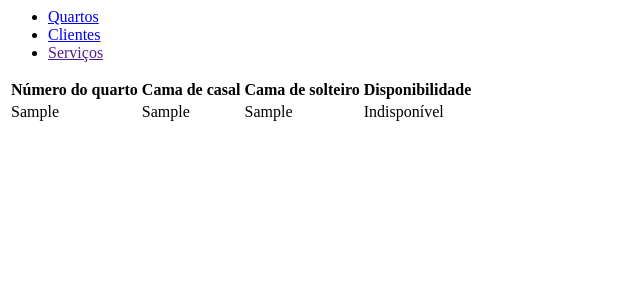
After one commit to rianvergara/Le-Galpon-Hotel, a PHP site: page /logado/quartos.php in a window 1280 px wide. The commit adds this page. Shown: the top 300 px of the page, without its empty margins (0-640 px from the left). Run offline with PHP 8.4, Linux system fonts and the light colour scheme; tables that the repository leaves empty or names only in its code hold one stand-in row (values such as "Sample post").

Commit message:
Add files via upload

```diff
--- a/galpon/cadastrar.php
+++ b/galpon/cadastrar.php
@@ -1,6 +1,6 @@
 <?php
 session_start();
-include_once("servidor.php");
+require_once("servidor.php");
 
 	if(isset($_GET['enviar'])) {
 		if(!empty($_GET['nome']) || !empty($_GET['email']) || !empty($_GET['senha'])){
--- a/galpon/cadastro.php
+++ b/galpon/cadastro.php
@@ -1,7 +1,7 @@
 <?php
 session_start();
-include_once("servidor.php");
-include_once("cabecalho.php");
+require_once("servidor.php");
+require_once("cabecalho.php");
 
 if(!empty($_SESSION['mensagem'])) {
 		echo $_SESSION['mensagem'];
--- a/galpon/index.php
+++ b/galpon/index.php
@@ -1,7 +1,7 @@
 <?php
 session_start();
 require_once("servidor.php");
-include_once("cabecalho.php");
+require_once("cabecalho.php");
 
 if(!empty($_SESSION['mensagem'])) {
 		echo $_SESSION['mensagem'];
--- a/galpon/logado/cabecalho.php
+++ b/galpon/logado/cabecalho.php
@@ -6,13 +6,9 @@
 </head>
 <body>
     <div>
-        <div>
-            <div>
-                <ul>
-                    <li><a href="">Quartos</a></li>
-                    <li><a href="clientes.php">Clientes</a></li>
-                    <li><a href="">Serviços</a></li>
-                </ul>
-            </div>
-        </div>
+        <ul>
+            <li><a href="quartos.php">Quartos</a></li>
+            <li><a href="clientes.php">Clientes</a></li>
+            <li><a href="">Serviços</a></li>
+        </ul>
     </div>
--- a/galpon/logado/cadastrarclientes.php
+++ b/galpon/logado/cadastrarclientes.php
@@ -1,6 +1,6 @@
 <?php
 session_start();
-include_once("servidor.php");
+require_once("servidor.php");
 
 	if(isset($_GET['enviar'])) {
 		if(!empty($_GET['rg']) || !empty($_GET['fone']) || !empty($_GET['nome_cliente'])){
--- a/galpon/logado/cadastroclientes.php
+++ b/galpon/logado/cadastroclientes.php
@@ -1,7 +1,7 @@
 <?php
 session_start();
-include_once("servidor.php");
-include_once("cabecalho.php");
+require_once("servidor.php");
+require_once("cabecalho.php");
 
 if(!empty($_SESSION['mensagem'])) {
 		echo $_SESSION['mensagem'];
--- a/galpon/logado/clientes.php
+++ b/galpon/logado/clientes.php
@@ -1,5 +1,5 @@
 <?php
-	include_once("cabecalho.php");
+	require_once("cabecalho.php");
 ?>
 	<li><a href="cadastroclientes.php">Cadastro de Clientes</a></li>
     <li><a href="reserva.php">Reserva de quarto</a></li>
--- a/galpon/logado/index.php
+++ b/galpon/logado/index.php
@@ -1,7 +1,7 @@
 <?php
 session_start();
-include_once("servidor.php");
-include_once("cabecalho2.php");
+require_once("servidor.php");
+require_once("cabecalho2.php");
 
 	$nome=$_SESSION['nome'];
 ?>
--- /dev/null
+++ b/galpon/logado/quartoreservado.php
@@ -0,0 +1,3 @@
+<?php
+
+?>
--- /dev/null
+++ b/galpon/logado/quartos.php
@@ -0,0 +1,39 @@
+<?php
+	session_start();
+	require_once("servidor.php");
+	require_once("cabecalho.php");
+
+	$comando="SELECT * FROM quartos ORDER BY nr_quarto ASC";
+	$enviar=mysqli_query($conn, $comando);
+	$resultado=mysqli_fetch_all($enviar, MYSQLI_ASSOC);
+
+?>
+<table>
+	<tr>
+		<th>Número do quarto</th>
+		<th>Cama de casal</th>
+		<th>Cama de solteiro</th>
+		<th>Disponibilidade</th>
+	</tr>
+
+	<?php
+	foreach ($resultado as $quarto) {
+		$nr_quarto=$quarto['nr_quarto'];
+		$cama_casal=$quarto['cama_casal'];
+		$camas_solteiro=$quarto['camas_solteiro'];
+		$disponibilidade=$quarto['disponibilidade'];
+		if($disponibilidade=="1"){
+			$disponibilidade="Disponível";
+		}else{
+			$disponibilidade="Indisponível";
+		}
+	}
+?>
+	<tr>
+		<td><?=$nr_quarto?></td>
+		<td><?=$cama_casal?></td>
+		<td><?=$camas_solteiro?></td>
+		<td><?=$disponibilidade?></td>
+	</tr>
+
+</table>
--- a/galpon/logado/reserva.php
+++ b/galpon/logado/reserva.php
@@ -8,8 +8,6 @@
 			<select name="tipo">
 				<option value="solteiro">Solteiro</option>
 				<option value="casal">Casal</option>
-
-
 			</select>
-				<input type="submit" value="Enviar" />
+				<input type="submit" value="Pesquisar">
 		</form>
--- a/galpon/validar.php
+++ b/galpon/validar.php
@@ -1,6 +1,6 @@
 <?php
 session_start();
-include_once("servidor.php");
+require_once("servidor.php");
 
 if(isset($_POST['enviar'])) {
 	if (!empty($_POST['email']) || !empty($_POST['senha'])) {
```
Also changed, not shown: galpon/logado/opcoesdequarto.php (+26 -0 lines).
